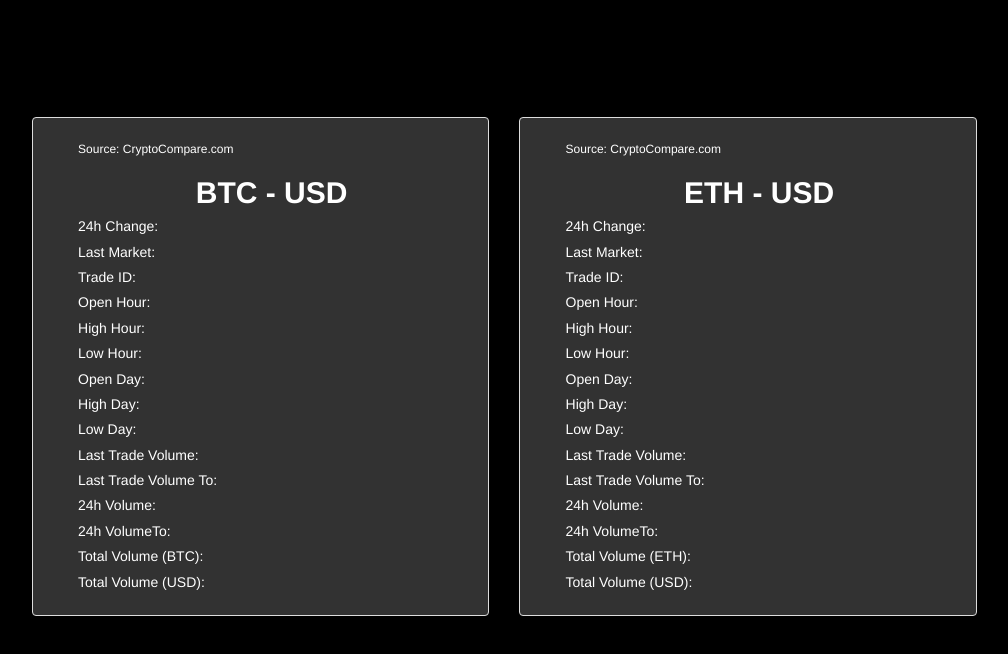
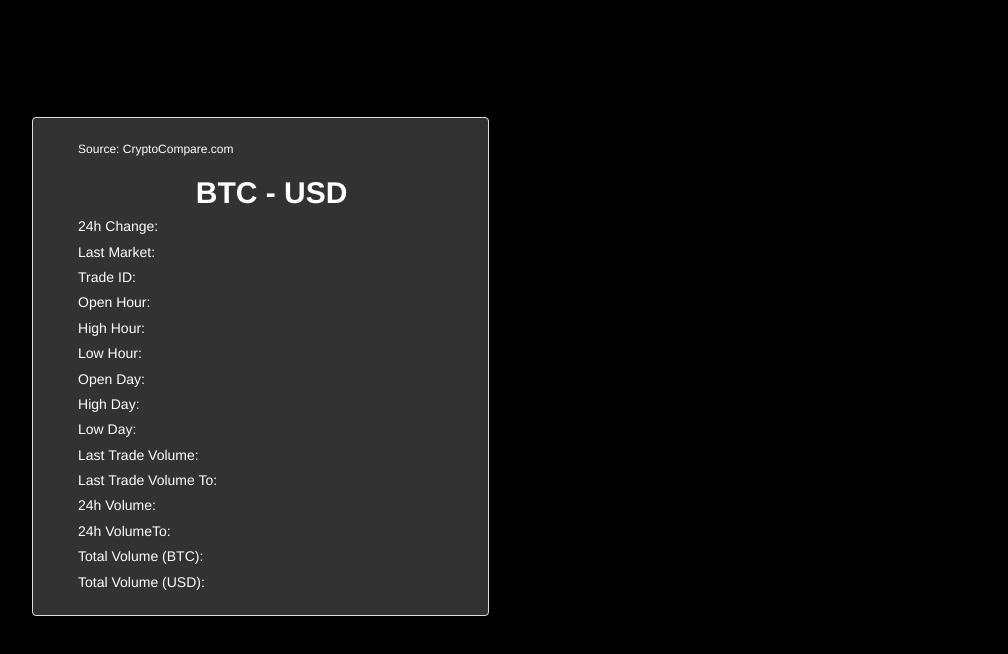
Before and after one commit to vfa-gianglt-hcm/cryptoqween, a plain HTML site: page streamer/current/index.html in a window 1280 px wide. Shown: the whole page, without its empty margins (136-1144 px from the left). Drawn offline with nearby package versions, Linux system fonts and the light colour scheme; no server answers; a script that the page names is missing.

Commit message:
remove eth

```diff
--- a/streamer/current/index.html
+++ b/streamer/current/index.html
@@ -37,31 +37,6 @@
 					</div>
 				</div>
 			</div>
-			<div class="col-md-5 price-boxes">
-				<div class="panel-group">
-					<div class="panel panel-default">
-						<div class="panel-body">
-							<h6><a href="https://www.cryptocompare.com">Source: CryptoCompare.com</a></h6>
-							<h2 class="price-display">ETH - USD <span class="price" id="PRICE_ETH"></span></h2>
-							<h5>24h Change: <span id="CHANGE24HOUR_ETH"></span><span class="pct-change" id="CHANGE24HOURPCT_ETH"></span><br></h5>
-							<h5>Last Market: <span class="exchange" id="LASTMARKET_ETH"></span> <br></h5>
-							<h5>Trade ID: <span id="LASTTRADEID_ETH"></span><br></h5>
-							<h5>Open Hour: <span id="OPENHOUR_ETH"></span><br></h5>
-							<h5>High Hour: <span id="HIGHHOUR_ETH"></span><br></h5>
-							<h5>Low Hour: <span id="LOWHOUR_ETH"></span><br></h5>
-							<h5>Open Day: <span id="OPEN24HOUR_ETH"></span><br></h5>
-							<h5>High Day: <span id="HIGH24HOUR_ETH"></span><br></h5>
-							<h5>Low Day: <span id="LOW24HOUR_ETH"></span><br></h5>
-							<h5>Last Trade Volume: <span id="LASTVOLUME_ETH"></span><br></h5>
-							<h5>Last Trade Volume To: <span id="LASTVOLUMETO_ETH"></span><br></h5>
-							<h5>24h Volume: <span id="VOLUME24HOUR_ETH"></span><br></h5>
-							<h5>24h VolumeTo: <span id="VOLUME24HOURTO_ETH"></span><br></h5>
-							<h5>Total Volume (ETH): <span id="FULLVOLUMEFROM_ETH"></span><br></h5>
-							<h5>Total Volume (USD): <span id="FULLVOLUMETO_ETH"></span><br></h5>
-						</div>
-					</div>
-				</div>
-			</div>
 		</div>
 	</div>
 	<script src="https://cdnjs.cloudflare.com/ajax/libs/socket.io/1.7.2/socket.io.js"></script>
```
